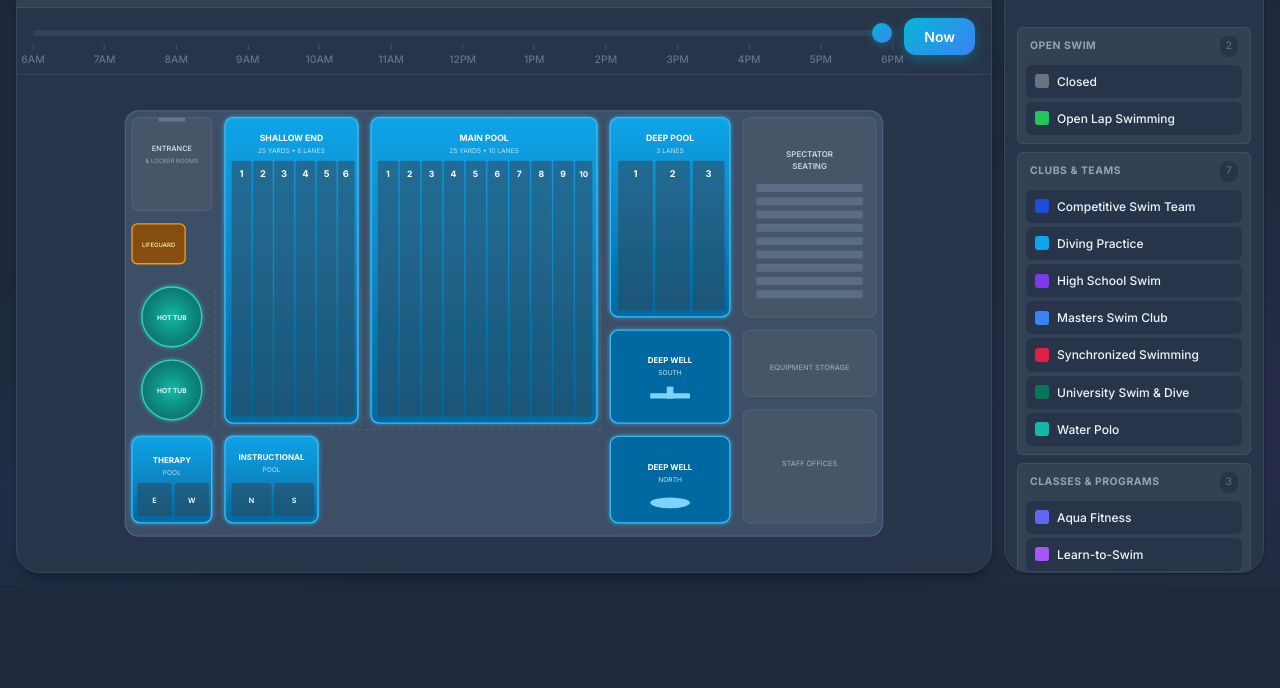
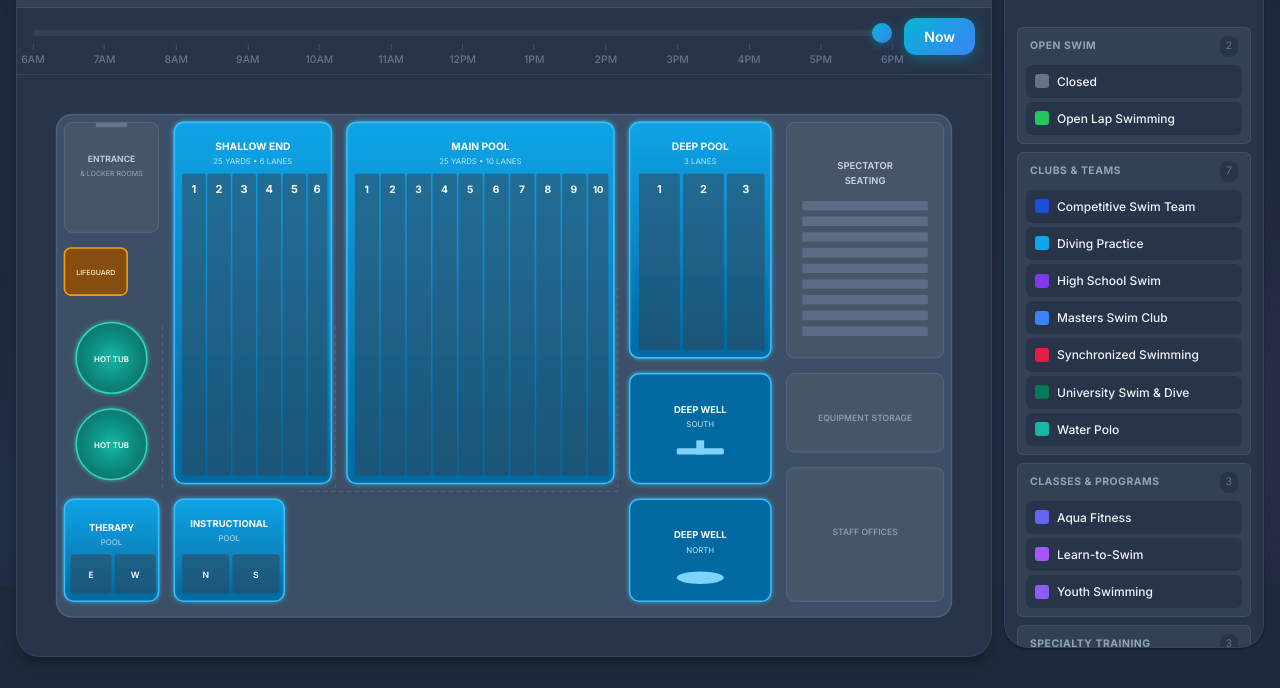
Before and after one commit to otterholte/PoolScheduleVisualizer, a plain HTML site: page index.html in a window 1280 px wide. Shown: the part 215-903 px from the top of the page. Before the commit the page ends 800 px from the top, so only its background shows below. Drawn offline with Linux system fonts and the light colour scheme.

Commit message:
Remove viewport constraint, make pool bigger with scrollable layout

```diff
--- a/css/style.css
+++ b/css/style.css
@@ -254,22 +254,17 @@ body::before {
   padding: 12px 16px;
   max-width: 1800px;
   margin: 0 auto;
-  height: calc(100vh - 72px);
-  display: flex;
-  flex-direction: column;
 }
 
 .day-selector {
   flex-shrink: 0;
-  display: none; /* Hidden by default - can toggle if needed */
 }
 
 .main-content {
   display: flex;
   gap: 12px;
-  align-items: stretch;
-  flex: 1;
-  min-height: 0;
+  align-items: flex-start;
+  min-height: calc(100vh - 72px);
 }
 
 .floorplan-section {
@@ -534,19 +529,12 @@ body::before {
   overflow: hidden;
   background: var(--bg-secondary);
   flex: 1;
-  display: flex;
-  align-items: center;
-  justify-content: center;
-  min-height: 0;
 }
 
 .floorplan {
   width: 100%;
-  height: 100%;
+  height: auto;
   display: block;
-  max-width: 100%;
-  max-height: 100%;
-  object-fit: contain;
 }
 
 /* Legend Toggle Button */
@@ -603,6 +591,9 @@ body::before {
   display: flex;
   flex-direction: column;
   transition: all var(--transition-base);
+  position: sticky;
+  top: 84px;
+  max-height: calc(100vh - 100px);
 }
 
 .legend-sidebar--hidden {
```
